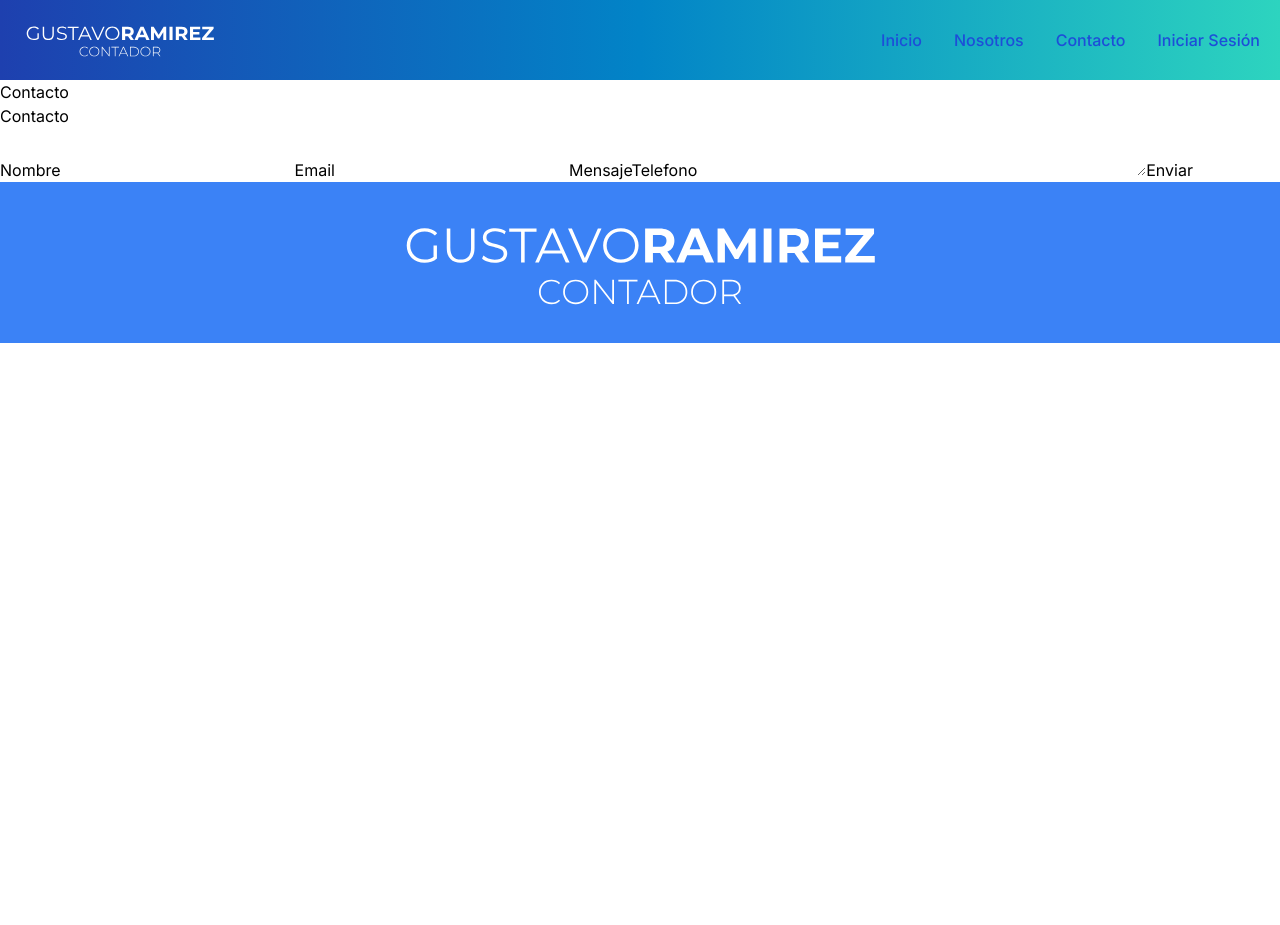
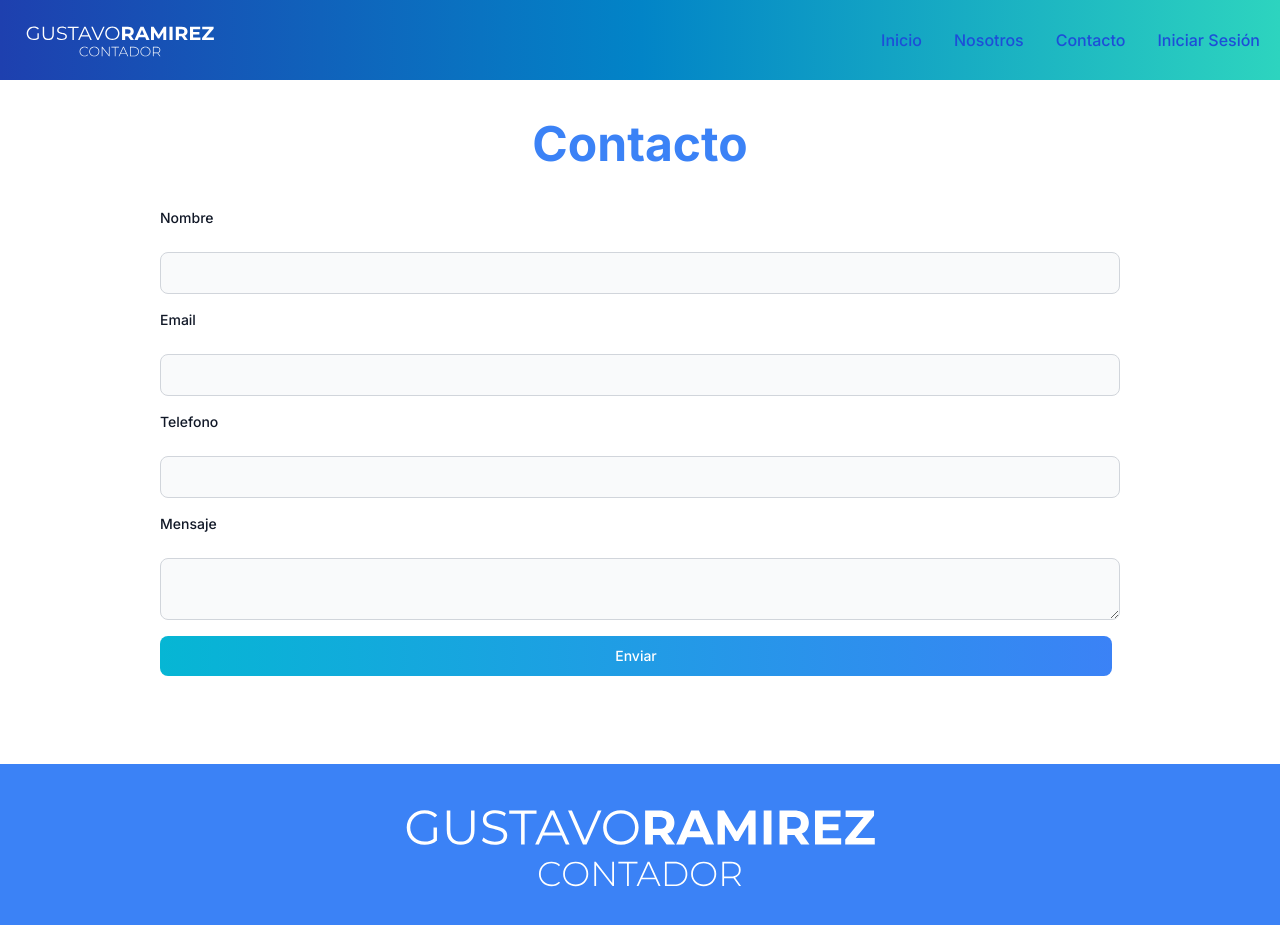
Before and after one commit to Raul-madero/gustavo, a Next.js app in the folder frontend/: page /contacto in a window 1280 px wide. Before the commit the page ends 800 px from the top, so only its background shows below. Built offline with nearby package versions, Linux system fonts and the light colour scheme.

Commit message:
Contact form

```diff
--- a/frontend/src/app/components/contacto/ContactoForm.tsx
+++ b/frontend/src/app/components/contacto/ContactoForm.tsx
@@ -1,17 +1,20 @@
+import BotonSimple from "../ui/BotonSimple";
+import Titles from "../ui/Titles";
+
 const ContactoForm = () => {
     return (
-        <div>
-            <h1>Contacto</h1>
-            <form>
-                <label htmlFor="nombre">Nombre</label>
-                <input type="text" id="nombre" name="nombre" />
-                <label htmlFor="email">Email</label>
-                <input type="email" id="email" name="email" />
-                <label htmlFor="mensaje">Mensaje</label>
-                <label htmlFor="telefono">Telefono</label>
-                <input type="text" id="telefono" name="telefono" />
-                <textarea id="mensaje" name="mensaje"></textarea>
-                <button type="submit">Enviar</button>
+        <div className="w-3/4 mx-auto my-10 flex flex-col justify-center items-center">
+            <Titles title="Contacto" />
+            <form className="flex flex-col gap-4 my-10 w-full">
+                <label className="block mb-2 text-sm font-medium text-gray-900 dark:text-white" htmlFor="nombre">Nombre</label>
+                <input className="bg-gray-50 border border-gray-300 text-gray-900 text-sm rounded-lg focus:ring-blue-500 focus:border-blue-500 block w-full p-2.5 dark:bg-gray-700 dark:border-gray-600 dark:placeholder-gray-400 dark:text-white dark:focus:ring-blue-500 dark:focus:border-blue-500" type="text" id="nombre" name="nombre" />
+                <label className="block mb-2 text-sm font-medium text-gray-900 dark:text-white" htmlFor="email">Email</label>
+                <input className="bg-gray-50 border border-gray-300 text-gray-900 text-sm rounded-lg focus:ring-blue-500 focus:border-blue-500 block w-full p-2.5 dark:bg-gray-700 dark:border-gray-600 dark:placeholder-gray-400 dark:text-white dark:focus:ring-blue-500 dark:focus:border-blue-500" type="email" id="email" name="email" />
+                <label className="block mb-2 text-sm font-medium text-gray-900 dark:text-white" htmlFor="telefono">Telefono</label>
+                <input className="bg-gray-50 border border-gray-300 text-gray-900 text-sm rounded-lg focus:ring-blue-500 focus:border-blue-500 block w-full p-2.5 dark:bg-gray-700 dark:border-gray-600 dark:placeholder-gray-400 dark:text-white dark:focus:ring-blue-500 dark:focus:border-blue-500" type="text" id="telefono" name="telefono" />
+                <label className="block mb-2 text-sm font-medium text-gray-900 dark:text-white" htmlFor="mensaje">Mensaje</label>
+                <textarea className="bg-gray-50 border border-gray-300 text-gray-900 text-sm rounded-lg focus:ring-blue-500 focus:border-blue-500 block w-full p-2.5 dark:bg-gray-700 dark:border-gray-600 dark:placeholder-gray-400 dark:text-white dark:focus:ring-blue-500 dark:focus:border-blue-500" id="mensaje" name="mensaje"></textarea>
+                <BotonSimple navegar="/register" texto="Enviar" />
             </form>
         </div>
     );
--- a/frontend/src/app/contacto/page.tsx
+++ b/frontend/src/app/contacto/page.tsx
@@ -3,7 +3,6 @@ import ContactoForm from "../components/contacto/ContactoForm";
 const ContactoPage = () => {
     return (
         <div>
-        <h1>Contacto</h1>
         <ContactoForm />
         </div>
     );
```
